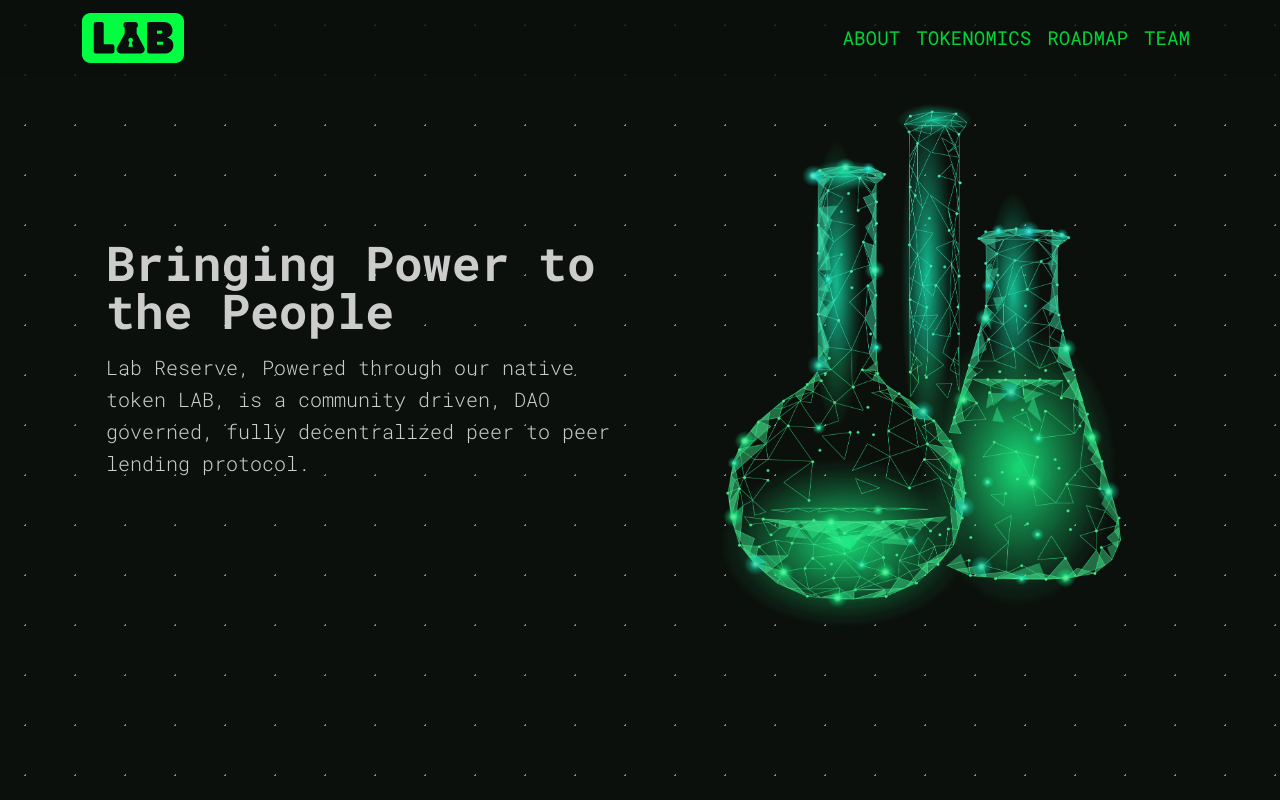
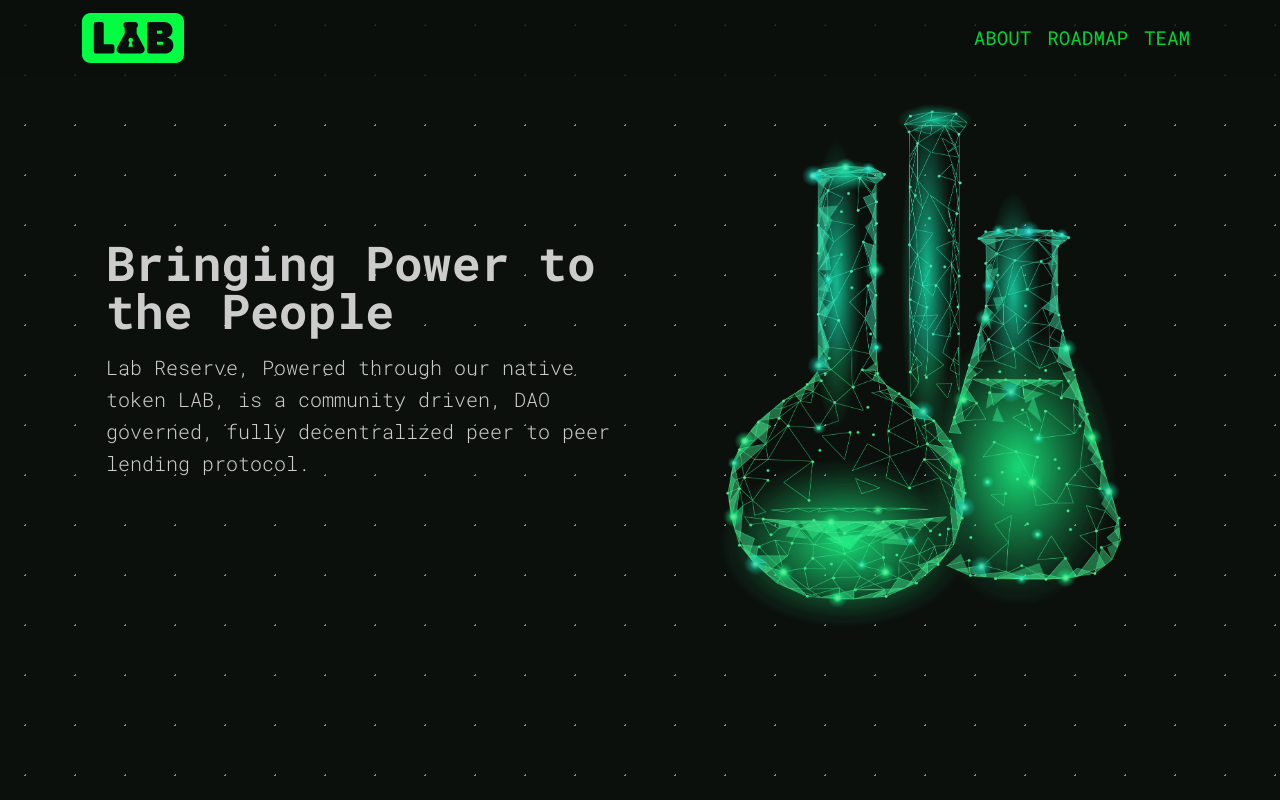
Before and after one commit to wutangdev/lab-token-landing, a Next.js app: page / in a window 1280 px wide. Shown: the top 800 px of the page. Built offline with nearby package versions, Linux system fonts and the light colour scheme.

Commit message:
Update Nav.tsx

```diff
--- a/components/Nav.tsx
+++ b/components/Nav.tsx
@@ -21,7 +21,6 @@ function NavComponent() {
             <Navbar.Collapse id="basic-navbar-nav">
               <Nav className="ms-auto">
                 <Nav.Link href="#about">About</Nav.Link>
-                <Nav.Link href="">Tokenomics</Nav.Link>
                 <Nav.Link href="#roadmap">Roadmap</Nav.Link>
                 <Nav.Link href="#team">Team</Nav.Link>
                 {/* <Nav.Link href="" target="_blank">Whitepaper</Nav.Link> */}
```
